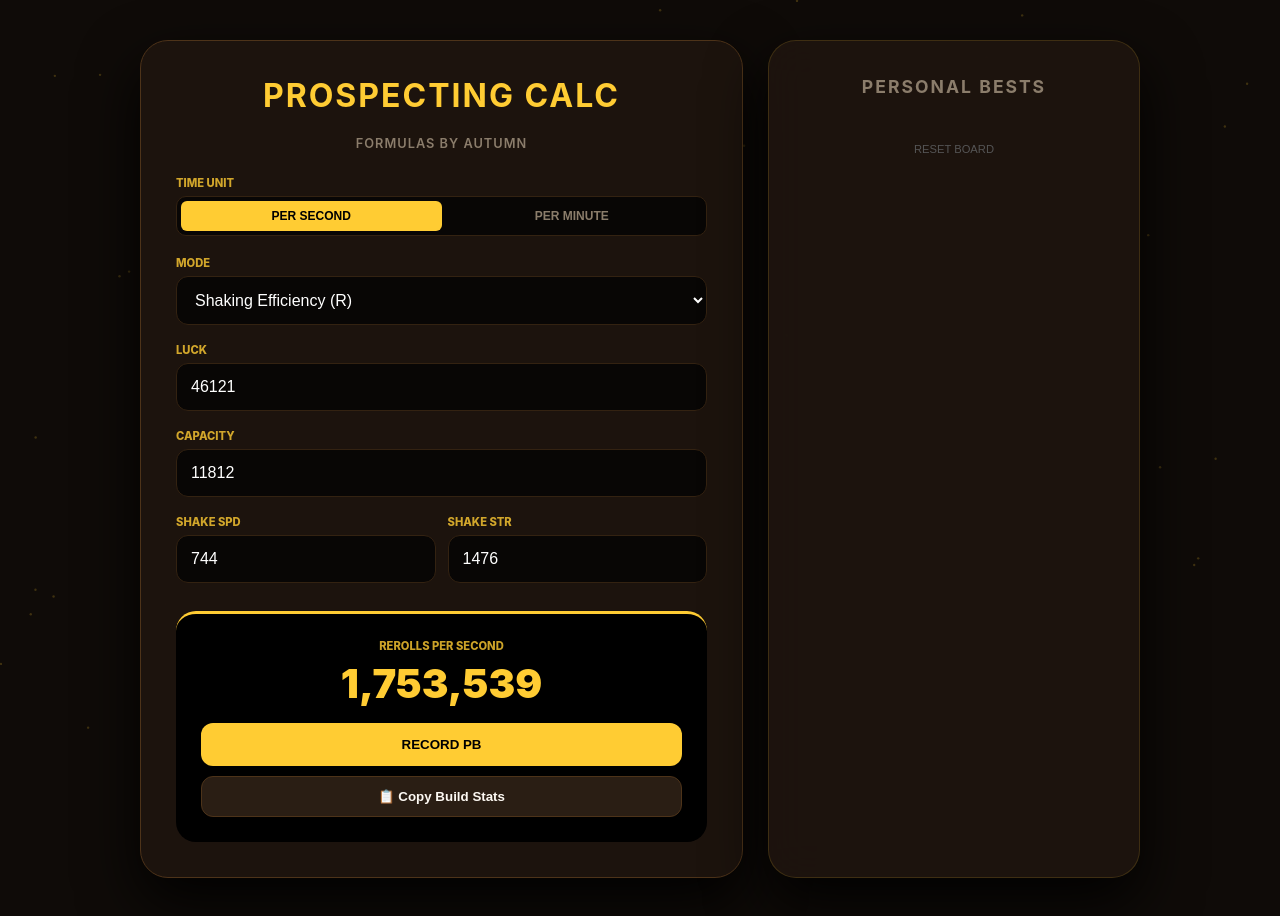
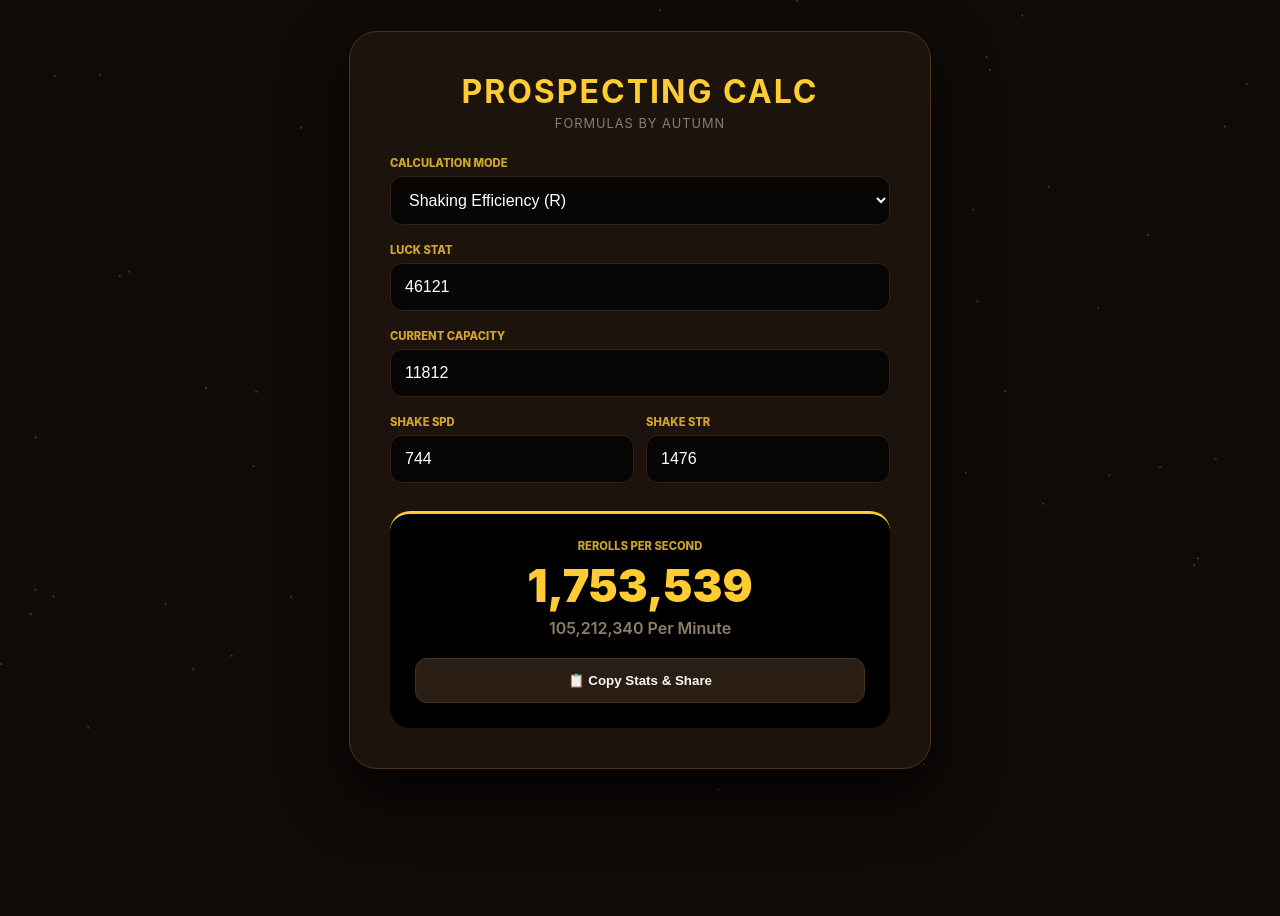
Before and after one commit to karman-wiki/Calculator, a plain HTML site: page index.html in a window 1280 px wide. After the commit the page ends 800 px from the top, so only its background shows below. Drawn offline with Linux system fonts and the light colour scheme.

Commit message:
Refactor HTML structure and improve styles
Updated layout and styles for better alignment and spacing. Enhanced button styles and added new calculation fields.

```diff
--- a/index.html
+++ b/index.html
@@ -23,46 +23,29 @@
             color: var(--text-main);
             display: flex;
             justify-content: center;
-            align-items: flex-start;
+            align-items: center;
             min-height: 100vh;
-            padding: 40px 0;
-            overflow-x: hidden;
+            overflow: hidden;
         }
 
         #canvas-bg { position: fixed; top: 0; left: 0; z-index: -1; }
 
-        .wrapper {
-            display: flex;
-            gap: 25px;
-            max-width: 1000px;
+        .container {
             width: 95%;
-            flex-wrap: wrap;
-            justify-content: center;
-        }
-
-        .container, .leaderboard {
+            max-width: 500px;
             background: var(--panel-bg);
             backdrop-filter: blur(20px);
-            padding: 35px;
+            padding: 40px;
             border-radius: 28px;
             border: 1px solid var(--border-glow);
             box-shadow: 0 25px 60px rgba(0,0,0,0.9);
+            animation: fadeIn 0.5s ease-out;
         }
 
-        .container { flex: 1; min-width: 320px; max-width: 550px; }
-        .leaderboard { width: 300px; border-color: rgba(255, 204, 51, 0.15); }
+        @keyframes fadeIn { from { opacity: 0; transform: translateY(10px); } to { opacity: 1; transform: translateY(0); } }
 
-        h1, h2 {
-            text-align: center;
-            color: var(--accent-gold);
-            text-transform: uppercase;
-            letter-spacing: 2px;
-            margin-top: 0;
-        }
-
-        h2 { font-size: 1.1rem; margin-bottom: 25px; color: #8b7d6b; }
-
-        .credit { text-align: center; font-size: 0.8rem; color: #8b7d6b; margin-bottom: 25px; letter-spacing: 1px; font-weight: 600; }
+        h1 { text-align: center; color: var(--accent-gold); text-transform: uppercase; letter-spacing: 2px; margin: 0 0 5px 0; }
+        .credit { text-align: center; font-size: 0.8rem; color: #8b7d6b; margin-bottom: 25px; letter-spacing: 1px; }
 
         .section-label { display: block; font-size: 0.7rem; font-weight: 800; color: var(--accent-gold); margin-bottom: 6px; text-transform: uppercase; opacity: 0.8; }
 
@@ -73,59 +56,21 @@
             font-size: 1rem; transition: border 0.2s;
         }
 
-        .toggle-container {
-            display: flex;
-            background: var(--input-bg);
-            border-radius: 10px;
-            margin-bottom: 20px;
-            padding: 4px;
-            border: 1px solid #332211;
-        }
-
-        .toggle-btn {
-            flex: 1;
-            padding: 8px;
-            border: none;
-            background: none;
-            color: #8b7d6b;
-            font-size: 0.75rem;
-            font-weight: bold;
-            cursor: pointer;
-            border-radius: 6px;
-            transition: all 0.2s;
-        }
-
-        .toggle-btn.active {
-            background: var(--accent-gold);
-            color: #000;
-        }
-
         .result-panel {
             background: #000; padding: 25px; border-radius: 20px; text-align: center;
             border-top: 3px solid var(--accent-gold); margin-top: 10px;
         }
 
-        .res-value { font-size: 2.5rem; font-weight: 900; color: var(--accent-gold); display: block; margin-bottom: 15px; }
+        .res-value { font-size: 2.8rem; font-weight: 900; color: var(--accent-gold); display: block; }
+        .res-sub { font-size: 1rem; color: #8b7d6b; margin-top: 5px; display: block; font-weight: 600; }
 
-        .btn-group { display: flex; gap: 10px; flex-direction: column; }
-
-        .save-btn {
-            padding: 14px; background: var(--accent-gold); border: none; border-radius: 12px;
-            font-weight: 800; cursor: pointer; color: #000; text-transform: uppercase;
+        .share-btn {
+            width: 100%; padding: 14px; background: var(--btn-secondary); border: 1px solid var(--border-glow);
+            border-radius: 12px; font-weight: 700; cursor: pointer; color: var(--text-main);
+            margin-top: 20px; transition: background 0.2s;
         }
 
-        .share-btn {
-            padding: 12px; background: var(--btn-secondary); border: 1px solid var(--border-glow);
-            border-radius: 12px; font-weight: 600; cursor: pointer; color: var(--text-main);
-        }
-
-        .lb-list { list-style: none; padding: 0; margin: 0; }
-        .lb-item {
-            display: flex; justify-content: space-between; align-items: center;
-            padding: 12px 10px; border-bottom: 1px solid #221812; font-size: 0.95rem;
-        }
-        .lb-rank { color: var(--accent-gold); font-weight: 900; width: 35px; }
-
+        .share-btn:hover { background: #3a2a1c; }
         .hidden { display: none; }
     </style>
 </head>
@@ -133,18 +78,11 @@
 
 <canvas id="canvas-bg"></canvas>
 
-<div class="wrapper">
 <div class="container">
     <h1>Prospecting Calc</h1>
     <div class="credit">FORMULAS BY AUTUMN</div>
 
-        <span class="section-label">Time Unit</span>
-        <div class="toggle-container">
-            <button class="toggle-btn active" id="secToggle" onclick="setTimeUnit('sec')">PER SECOND</button>
-            <button class="toggle-btn" id="minToggle" onclick="setTimeUnit('min')">PER MINUTE</button>
-        </div>
-
-        <span class="section-label">Mode</span>
+    <span class="section-label">Calculation Mode</span>
     <select id="calcType" onchange="updateUI()">
         <option value="eff">Shaking Efficiency (R)</option>
         <option value="macro">Autopan/Macro Efficiency</option>
@@ -153,12 +91,12 @@
     </select>
 
     <div id="luck-group">
-            <span class="section-label">Luck</span>
+        <span class="section-label">Luck Stat</span>
         <input type="number" id="L" value="46121" oninput="calculate()">
     </div>
 
     <div id="cap-group">
-            <span class="section-label">Capacity</span>
+        <span class="section-label">Current Capacity</span>
         <input type="number" id="C" value="11812" oninput="calculate()">
     </div>
 
@@ -169,25 +107,16 @@
 
     <div id="macro-group" class="hidden">
         <div style="display: grid; grid-template-columns: 1fr 1fr; gap: 12px;">
-                <div><span class="section-label">Digs</span><input type="number" id="n" value="15" oninput="calculate()"></div>
-                <div><span class="section-label">Dig Spd</span><input type="number" id="d" value="440" oninput="calculate()"></div>
+            <div><span class="section-label">Digs To Fill</span><input type="number" id="n" value="15" oninput="calculate()"></div>
+            <div><span class="section-label">Dig Speed</span><input type="number" id="d" value="440" oninput="calculate()"></div>
         </div>
     </div>
 
     <div class="result-panel">
-            <span class="section-label" id="res-label-title">Rerolls Per Second</span>
+        <span class="section-label" id="res-title">Rerolls Per Second</span>
         <span class="res-value" id="res-value">0</span>
-            <div class="btn-group">
-                <button class="save-btn" onclick="saveToLeaderboard()">Record PB</button>
-                <button class="share-btn" onclick="shareBuild()">📋 Copy Build Stats</button>
-            </div>
-        </div>
-    </div>
-
-    <div class="leaderboard">
-        <h2>Personal Bests</h2>
-        <ul class="lb-list" id="lb-list"></ul>
-        <button onclick="clearLB()" style="background:none; border:none; color:#555; cursor:pointer; width:100%; margin-top:20px; font-size:0.7rem;">RESET BOARD</button>
+        <span class="res-sub" id="res-min">0 Per Minute</span>
+        <button class="share-btn" onclick="shareBuild()">📋 Copy Stats & Share</button>
     </div>
 </div>
 
@@ -199,15 +128,7 @@
     function anim() { ctx.clearRect(0,0,canvas.width,canvas.height); ctx.fillStyle="rgba(255,204,51,0.2)"; particles.forEach(p=>{ ctx.beginPath(); ctx.arc(p.x,p.y,1.2,0,7); ctx.fill(); p.y-=p.s; if(p.y<-5) p.y=canvas.height; }); requestAnimationFrame(anim); }
     window.onresize = init; init(); anim();
 
-    let currentScore = 0;
-    let timeUnit = 'sec';
-
-    function setTimeUnit(unit) {
-        timeUnit = unit;
-        document.getElementById('secToggle').classList.toggle('active', unit === 'sec');
-        document.getElementById('minToggle').classList.toggle('active', unit === 'min');
-        calculate();
-    }
+    let lastRPS = 0;
 
     function updateUI() {
         const type = document.getElementById('calcType').value;
@@ -234,36 +155,39 @@
         else if(type === 'opt') res = (7.5 * s * a) / 100;
         else if(type === 'opt_macro') res = (0.09 * s * a) + (5.7 * s * a * n / d);
 
-        if (!type.startsWith('opt') && timeUnit === 'min') res *= 60;
+        lastRPS = Math.round(res);
 
-        currentScore = Math.round(res);
-        document.getElementById('res-value').innerText = currentScore.toLocaleString();
-        document.getElementById('res-label-title').innerText = type.startsWith('opt') ? "Optimal Capacity Target" : `Rerolls Per ${timeUnit === 'sec' ? 'Second' : 'Minute'}`;
+        if (type.startsWith('opt')) {
+            document.getElementById('res-title').innerText = "Optimal Capacity Target";
+            document.getElementById('res-value').innerText = lastRPS.toLocaleString();
+            document.getElementById('res-min').classList.add('hidden');
+        } else {
+            document.getElementById('res-title').innerText = "Rerolls Per Second";
+            document.getElementById('res-value').innerText = lastRPS.toLocaleString();
+            document.getElementById('res-min').classList.remove('hidden');
+            document.getElementById('res-min').innerText = (lastRPS * 60).toLocaleString() + " Per Minute";
+        }
     }
 
     function shareBuild() {
-        const text = `🏆 Prospecting Build\nScore: ${currentScore.toLocaleString()} (Per ${timeUnit})\nFormulas by Autumn`;
-        navigator.clipboard.writeText(text).then(() => alert("Build copied!"));
+        const L = document.getElementById('L').value;
+        const C = document.getElementById('C').value;
+        const s = document.getElementById('s').value;
+        const a = document.getElementById('a').value;
+        const n = document.getElementById('n').value;
+        const d = document.getElementById('d').value;
+        const type = document.getElementById('calcType').options[document.getElementById('calcType').selectedIndex].text;
+
+        let msg = `[${type}]\n`;
+        msg += `Rerolls/Sec: ${lastRPS.toLocaleString()}\n`;
+        msg += `Rerolls/Min: ${(lastRPS * 60).toLocaleString()}\n`;
+        msg += `Stats: Luck ${L} | Cap ${C} | Spd ${s}% | Str ${a}`;
+        if(document.getElementById('calcType').value.includes('macro')) msg += ` | Digs ${n} | D.Spd ${d}`;
+
+        navigator.clipboard.writeText(msg).then(() => alert("Stats copied to clipboard!"));
     }
 
-    function saveToLeaderboard() {
-        const checkVal = timeUnit === 'min' ? currentScore / 60 : currentScore;
-        if (checkVal > 10000000) return alert("Score exceeds 10M limit.");
-        let list = JSON.parse(localStorage.getItem('prospectingLB') || '[]');
-        list.push(currentScore);
-        list.sort((a,b) => b-a);
-        localStorage.setItem('prospectingLB', JSON.stringify(list.slice(0, 10)));
-        displayLB();
-    }
-
-    function displayLB() {
-        const list = JSON.parse(localStorage.getItem('prospectingLB') || '[]');
-        document.getElementById('lb-list').innerHTML = list.map((s, i) => `<li class="lb-item"><span class="lb-rank">#${i+1}</span><span>${s.toLocaleString()}</span></li>`).join('');
-    }
-
-    function clearLB() { localStorage.removeItem('prospectingLB'); displayLB(); }
     updateUI();
-    displayLB();
 </script>
 </body>
 </html>
```
Lines whose indentation alone changed are shown as unchanged.
